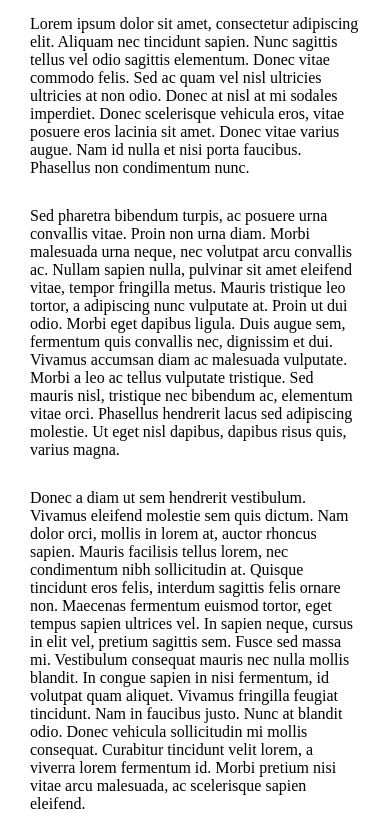
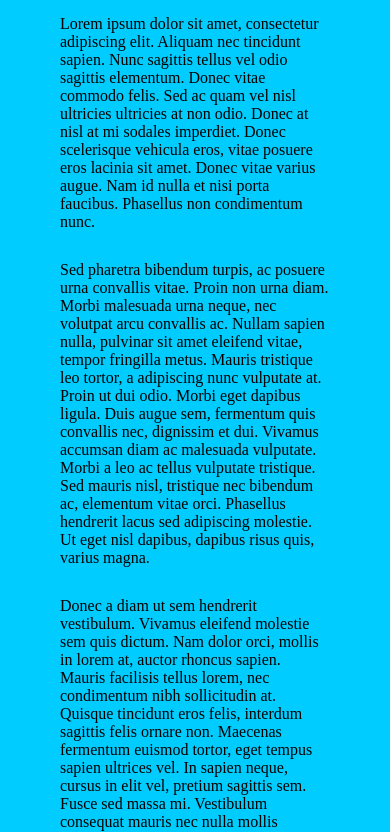
Before and after one commit to alexmudra/Adaptive, a plain HTML site: page index.html in a window 390 px wide. Shown: the part 109-941 px from the top of the page. Drawn offline with Linux system fonts and the light colour scheme.

Commit message:
Describe different media param. and properties/atributs

```diff
--- a/style.css
+++ b/style.css
@@ -9,3 +9,9 @@ p, h1{
 	max-width:900px; margin:20px auto; padding:0 30px;
 }
 /*Початок мого коду*/
+@media screen and (max-width:800px){ /*медиазапрос для переопределения стилей для екрана с макс шириной 800px*/
+      .content{ /*указываем название класса для которого хотим переопределить стили если будет екран шириной 800px*/
+       background:#0cf;/* мы включили новое свойство беграунд, ето значит, что если у нас екран будет 800пксл, то беграунд будет синий*/
+       padding:0 60px;
+    }
+}
```
Also changed, not shown: 600.css (line endings or trailing spaces).
